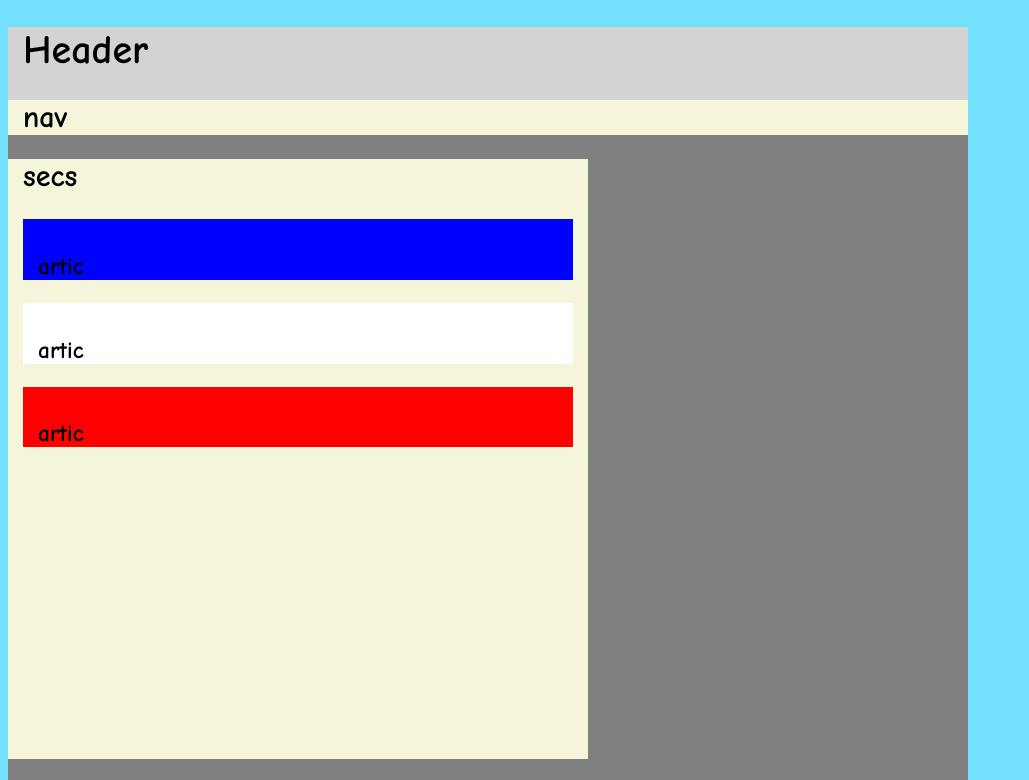
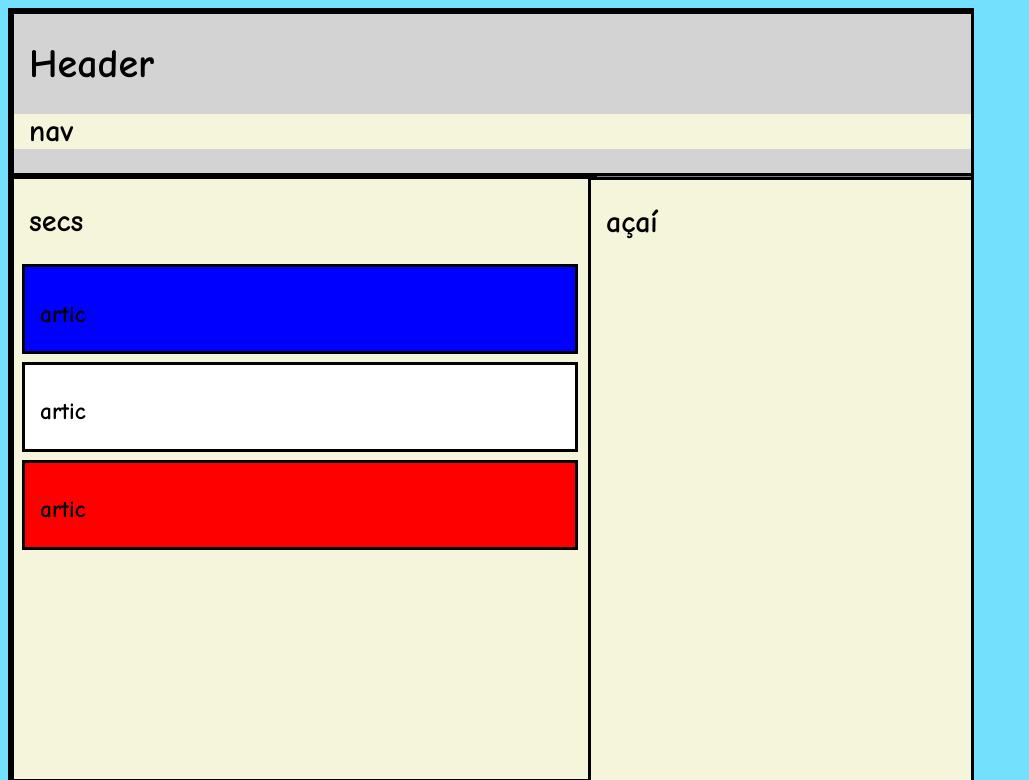
Before and after one commit to ThiagoPeloso/Desenvolvimento-Web-I, a plain HTML site: page Meu Portfolio/Segundo Site/index.html in a window 1280 px wide. Shown: the top 780 px of the page, without its empty margins (0-1029 px from the left). Drawn offline with Linux system fonts and the light colour scheme.

Commit message:
consegui

```diff
--- a/Meu Portfolio/Segundo Site/css/style.css
+++ b/Meu Portfolio/Segundo Site/css/style.css
@@ -6,9 +6,10 @@ body {
 
 header {
     background-color: lightgrey;
-    width: 960px;
+    width: 957px;
     height: auto;
     text-indent: 15px;
+    border-style: solid;
 }
 
 nav {
@@ -21,25 +22,31 @@ section {
     width: 580px;
     height: 600px;
     text-indent: 15px;
+    border-style: solid;
 }
 
 article {
     background-color: beige;
     width: 550px;
-    margin: 15px;
+    margin: 8px;
     padding-top: 10px;
+    border-style: solid;
 }
 
 aside {
     background-color: beige;
-    width: 360px;
+    width: 380px;
     height: 600px;
+    margin-left: 577px;
+    margin-top: -605px;
     text-indent: 15px;
+    border-style: solid;
 }
 
 footer {
     background-color: beige;
     text-indent: 15px;
+    border-style: solid;
 }
 
 #principal {
@@ -47,6 +54,7 @@ footer {
     background-color: grey;
     width: 960px;
     height: auto;
+    border-style: solid;
 }
 
 #art1 {
```
